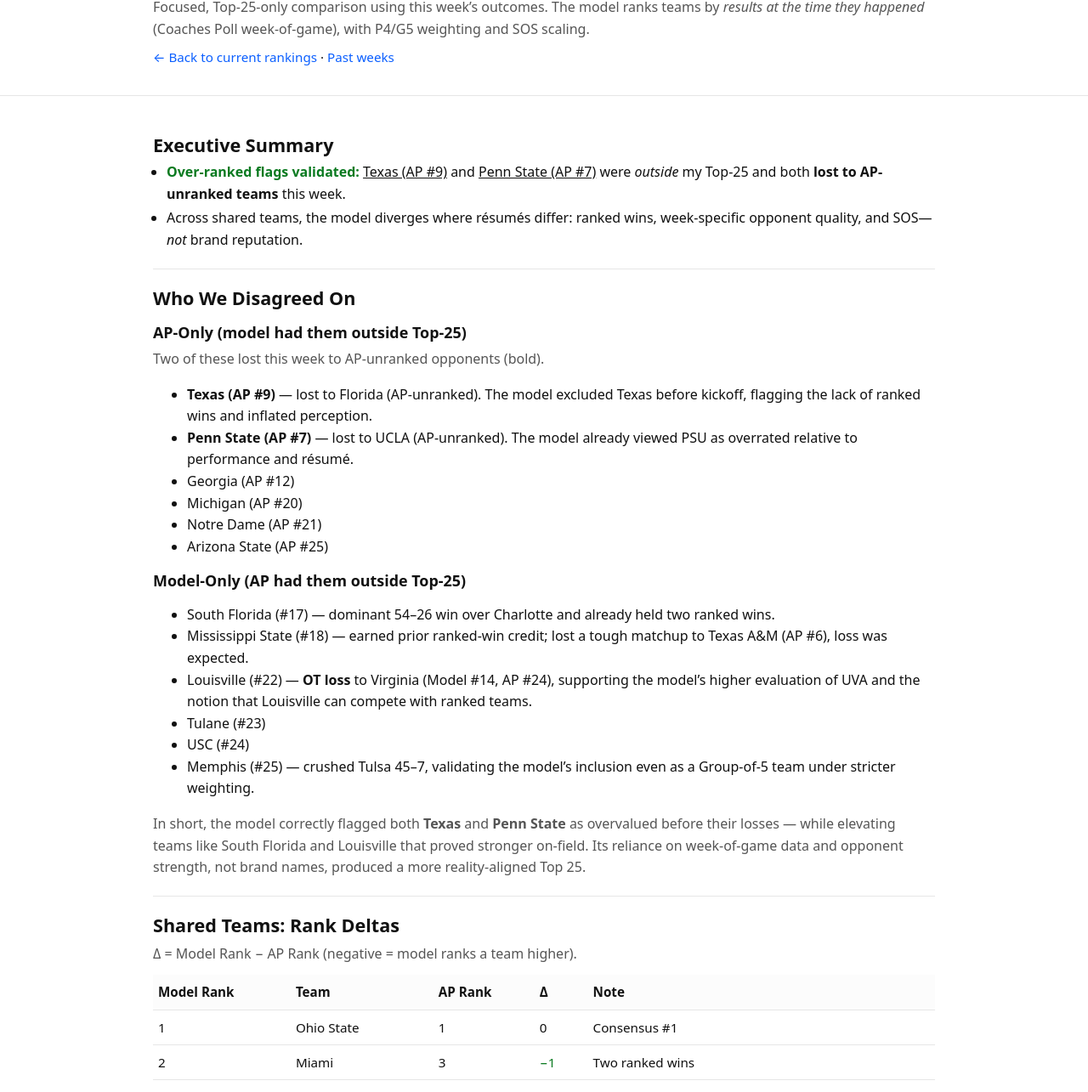
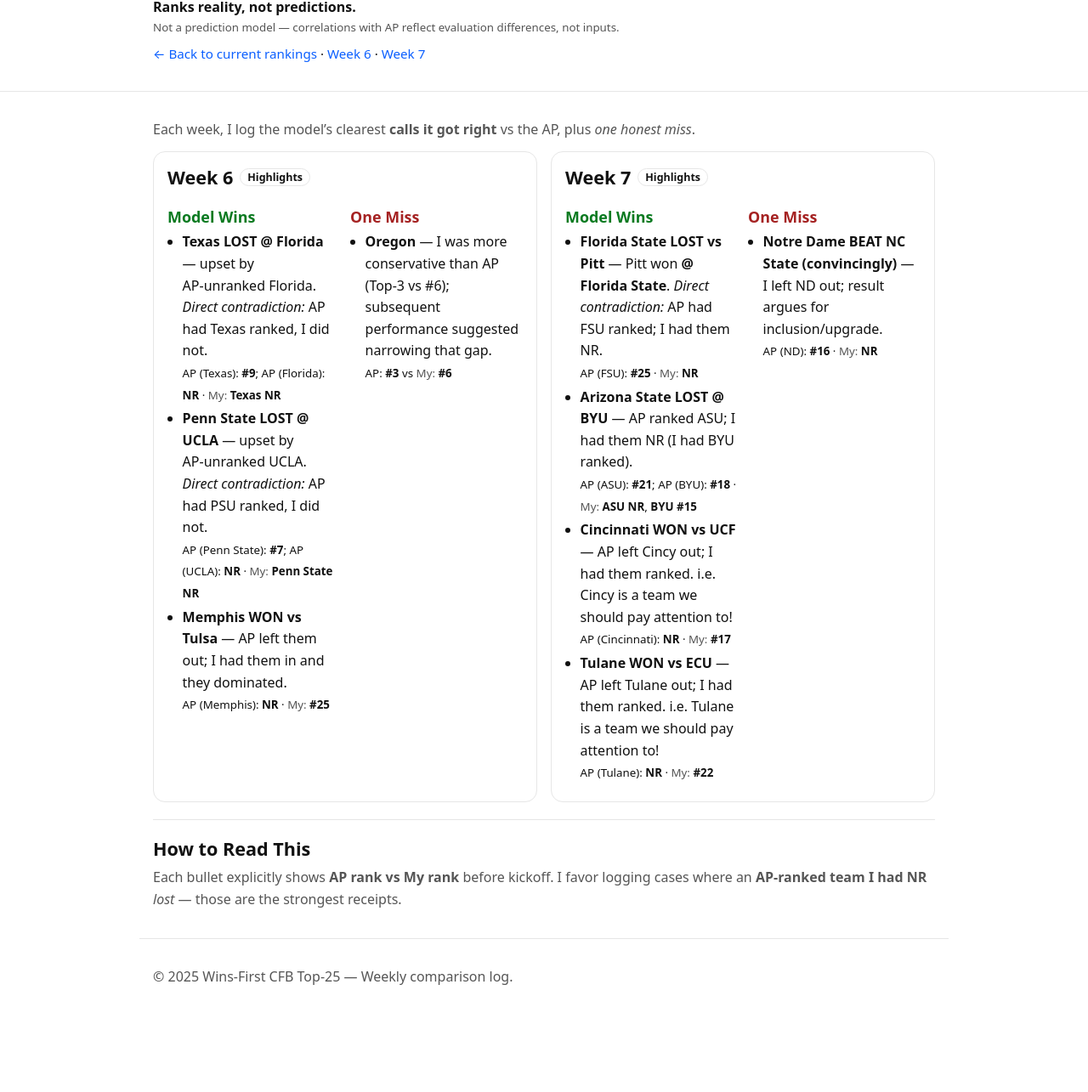
Before and after one commit to kaimorales/CFB-Ranking-Model, a plain HTML site: page compareW6.html in a window 1280 px wide. Shown: the part 121-1406 px from the top of the page at 85% size. After the commit the page ends 1315 px from the top, so only its background shows below. Drawn offline with nearby package versions, Linux system fonts and the light colour scheme.

Commit message:
Update compareW6.html

```diff
--- a/compareW6.html
+++ b/compareW6.html
@@ -2,15 +2,16 @@
 <html lang="en">
 <head>
   <meta charset="utf-8" />
-  <title>Compare (Week 6) — cfbrank.org</title>
+  <title>Compare (Weeks 6–7) — cfbrank.org</title>
   <meta name="viewport" content="width=device-width, initial-scale=1" />
-  <meta name="description" content="Week 6 comparison of the Wins-First model versus the AP Top-25 using game outcomes." />
+  <meta name="description" content="Biggest weekly wins (and one miss) of the Wins-First model vs the AP Top-25." />
   <style>
     :root {
       --bg:#ffffff; --ink:#111; --muted:#555; --rule:#e6e6e6; --accent:#0b5fff;
       --mono: ui-monospace,SFMono-Regular,Menlo,Consolas,"Liberation Mono",monospace;
       --sans: system-ui,-apple-system,Segoe UI,Roboto,"Helvetica Neue",Arial,"Noto Sans","Liberation Sans",sans-serif;
       --maxw: 920px;
+      --good:#0a7a20; --bad:#a52222; --chip:#f4f7ff; --chipbd:#dfe7ff; --chipfg:#183a9e;
     }
     html,body{background:var(--bg);color:var(--ink);margin:0;padding:0}
     body{font-family:var(--sans);line-height:1.6}
@@ -23,162 +24,119 @@
     h3{font-size:1.12rem;margin-top:1rem}
     p{margin:0.5rem 0}
     .muted{color:var(--muted)}
-    .pill{display:inline-block;background:#f4f7ff;color:#183a9e;border:1px solid #dfe7ff;border-radius:999px;padding:2px 10px;font-size:.85rem}
+    .pill{display:inline-block;background:var(--chip);color:var(--chipfg);border:1px solid var(--chipbd);border-radius:999px;padding:2px 10px;font-size:.85rem}
     .rule{height:1px;background:var(--rule);border:0;margin:1.25rem 0}
-    table{width:100%;border-collapse:collapse;font-size:.95rem;margin:0.75rem 0}
-    th,td{border-bottom:1px solid var(--rule);padding:8px 6px;text-align:left}
-    th{background:#fcfcfc;font-weight:600}
-    code{font-family:var(--mono)}
-    ul.inline{padding-left:1rem;margin:0.4rem 0}
-    ul.inline li{margin:0.2rem 0}
-    .badge{font-size:0.78rem;border:1px solid var(--rule);padding:2px 8px;border-radius:999px}
-    .good{color:#0a7a20}
-    .warn{color:#a52222}
     a{color:var(--accent);text-decoration:none}
     a:hover{text-decoration:underline}
     .back{font-size:.95rem}
+    .tagline{font-weight:600;margin-top:.4rem}
+    .tagline small{display:block;color:var(--muted);font-weight:500}
+
+    /* Week cards */
+    .weeks{display:grid;grid-template-columns:1fr;gap:16px;margin-top:12px}
+    @media(min-width:840px){.weeks{grid-template-columns:1fr 1fr}}
+    .card{border:1px solid var(--rule);border-radius:14px;padding:16px}
+    .card h2{display:flex;align-items:center;gap:8px;margin-top:0}
+    .badge{font-size:.78rem;border:1px solid var(--rule);padding:2px 8px;border-radius:999px}
+    .good{color:var(--good)}
+    .bad{color:var(--bad)}
+    ul.tight{padding-left:1.1rem;margin:0.35rem 0}
+    ul.tight li{margin:0.2rem 0}
+
+    /* Mini list layout */
+    .cols{display:grid;grid-template-columns:1fr;gap:12px}
+    @media(min-width:560px){.cols{grid-template-columns:1fr 1fr}}
+
+    /* Footer */
+    .footnote{font-size:.9rem;color:var(--muted)}
   </style>
-  <!-- Optional: MathJax in case you reference any formulas here -->
-  <script>
-    window.MathJax = { tex:{inlineMath:[['$','$'],['\\(','\\)']]}, svg:{fontCache:'global'} };
-  </script>
-  <script defer src="https://cdn.jsdelivr.net/npm/mathjax@3/es5/tex-svg.js"></script>
 </head>
 <body>
   <header>
     <div class="container">
-      <div class="pill">Wins-First CFB Top-25 (Comparison)</div>
-      <h1>Week 6 — Model vs AP Top-25</h1>
-      <p class="muted">
-        Focused, Top-25-only comparison using this week’s outcomes. The model ranks teams by <em>results at the time they happened</em> (Coaches Poll week-of-game), with P4/G5 weighting and SOS scaling.
-      </p>
-      <p class="back"><a href="index.html">← Back to current rankings</a> &middot; <a href="weeks.html">Past weeks</a></p>
+      <div class="pill">Wins‑First CFB Top‑25</div>
+      <h1>Model vs AP — Biggest Weekly Wins & Misses</h1>
+      <p class="tagline">Ranks reality, not predictions. <small>Not a prediction model — correlations with AP reflect evaluation differences, not inputs.</small></p>
+      <p class="back"><a href="index.html">← Back to current rankings</a> · <a href="#wk6">Week 6</a> · <a href="#wk7">Week 7</a></p>
     </div>
   </header>
 
   <main class="container">
-    <section>
-      <h2>Executive Summary</h2>
-      <ul class="inline">
-        <li><strong class="good">Over-ranked flags validated:</strong> <u>Texas (AP #9)</u> and <u>Penn State (AP #7)</u> were <em>outside</em> my Top-25 and both <strong>lost to AP-unranked teams</strong> this week.</li>
-        <li>Across shared teams, the model diverges where résumés differ: ranked wins, week-specific opponent quality, and SOS—<em>not</em> brand reputation.</li>
-      </ul>
-    </section>
+    <p class="muted">Each week, I log the model’s clearest <strong>calls it got right</strong> vs the AP, plus <em>one honest miss</em>.</p>
+
+    <div class="weeks">
+      <!-- WEEK 6 CARD -->
+      <section id="wk6" class="card" aria-labelledby="w6h">
+        <h2 id="w6h">Week 6 <span class="badge">Highlights</span></h2>
+        <div class="cols">
+          <div>
+            <h3 class="good">Model Wins</h3>
+            <ul class="tight">
+              <li><strong>Texas LOST @ Florida</strong> — upset by AP‑unranked Florida. <em>Direct contradiction:</em> AP had Texas ranked, I did not. <br/>
+                <small>AP (Texas): <strong>#9</strong>; AP (Florida): <strong>NR</strong> · <span class="muted">My:</span> <strong>Texas NR</strong></small>
+              </li>
+              <li><strong>Penn State LOST @ UCLA</strong> — upset by AP‑unranked UCLA. <em>Direct contradiction:</em> AP had PSU ranked, I did not. <br/>
+                <small>AP (Penn State): <strong>#7</strong>; AP (UCLA): <strong>NR</strong> · <span class="muted">My:</span> <strong>Penn State NR</strong></small>
+              </li>
+              <li><strong>Memphis WON vs Tulsa</strong> — AP left them out; I had them in and they dominated. <br/>
+                <small>AP (Memphis): <strong>NR</strong> · <span class="muted">My:</span> <strong>#25</strong></small>
+              </li>
+            </ul>
+          </div>
+          <div>
+            <h3 class="bad">One Miss</h3>
+            <ul class="tight">
+              <li><strong>Oregon</strong> — I was more conservative than AP (Top‑3 vs #6); subsequent performance suggested narrowing that gap. <br/>
+                <small>AP: <strong>#3</strong> vs <span class="muted">My:</span> <strong>#6</strong></small>
+              </li>
+            </ul>
+          </div>
+        </div>
+      </section>
+
+      <!-- WEEK 7 CARD -->
+      <section id="wk7" class="card" aria-labelledby="w7h">
+        <h2 id="w7h">Week 7 <span class="badge">Highlights</span></h2>
+        <div class="cols">
+          <div>
+            <h3 class="good">Model Wins</h3>
+            <ul class="tight">
+              <li><strong>Florida State LOST vs Pitt</strong> — Pitt won <strong>@ Florida State</strong>. <em>Direct contradiction:</em> AP had FSU ranked; I had them NR. <br/>
+                <small>AP (FSU): <strong>#25</strong> · <span class="muted">My:</span> <strong>NR</strong></small>
+              </li>
+              <li><strong>Arizona State LOST @ BYU</strong> — AP ranked ASU; I had them NR (I had BYU ranked). <br/>
+                <small>AP (ASU): <strong>#21</strong>; AP (BYU): <strong>#18</strong> · <span class="muted">My:</span> <strong>ASU NR</strong>, <strong>BYU #15</strong></small>
+              </li>
+              <li><strong>Cincinnati WON vs UCF</strong> — AP left Cincy out; I had them ranked. i.e. Cincy is a team we should pay attention to! <br/>
+                <small>AP (Cincinnati): <strong>NR</strong> · <span class="muted">My:</span> <strong>#17</strong></small>
+              </li>
+              <li><strong>Tulane WON vs ECU</strong> — AP left Tulane out; I had them ranked. i.e. Tulane is a team we should pay attention to! <br/>
+                <small>AP (Tulane): <strong>NR</strong> · <span class="muted">My:</span> <strong>#22</strong></small>
+              </li>
+            </ul>
+          </div>
+          <div>
+            <h3 class="bad">One Miss</h3>
+            <ul class="tight">
+              <li><strong>Notre Dame BEAT NC State (convincingly)</strong> — I left ND out; result argues for inclusion/upgrade. <br/>
+                <small>AP (ND): <strong>#16</strong> · <span class="muted">My:</span> <strong>NR</strong></small>
+              </li>
+            </ul>
+          </div>
+        </div>
+      </section>
+    </div>
 
     <hr class="rule" />
 
     <section>
-      <h2>Who We Disagreed On</h2>
-
-      <h3>AP-Only (model had them outside Top-25)</h3>
-      <p class="muted">Two of these lost this week to AP-unranked opponents (bold).</p>
-      <ul>
-        <li><strong>Texas (AP #9)</strong> — lost to Florida (AP-unranked). The model excluded Texas before kickoff, flagging the lack of ranked wins and inflated perception.</li>
-        <li><strong>Penn State (AP #7)</strong> — lost to UCLA (AP-unranked). The model already viewed PSU as overrated relative to performance and résumé.</li>
-        <li>Georgia (AP #12)</li>
-        <li>Michigan (AP #20)</li>
-        <li>Notre Dame (AP #21)</li>
-        <li>Arizona State (AP #25)</li>
-      </ul>
-
-      <h3>Model-Only (AP had them outside Top-25)</h3>
-      <ul>
-        <li>South Florida (#17) — dominant 54–26 win over Charlotte and already held two ranked wins.</li>
-        <li>Mississippi State (#18) — earned prior ranked-win credit; lost a tough matchup to Texas A&M (AP #6), loss was expected.</li>
-        <li>Louisville (#22) — <strong>OT loss</strong> to Virginia (Model #14, AP #24), supporting the model’s higher evaluation of UVA and the notion that Louisville can compete with ranked teams.</li>
-        <li>Tulane (#23)</li>
-        <li>USC (#24)</li>
-        <li>Memphis (#25) — crushed Tulsa 45–7, validating the model’s inclusion even as a Group-of-5 team under stricter weighting.</li>
-      </ul>
-
-      <p class="muted">
-        In short, the model correctly flagged both <strong>Texas</strong> and <strong>Penn State</strong> as overvalued before their losses — while elevating teams like South Florida and Louisville that proved stronger on-field.
-        Its reliance on week-of-game data and opponent strength, not brand names, produced a more reality-aligned Top 25.
-      </p>
-    </section>
-
-
-
-    <hr class="rule" />
-
-    <section>
-      <h2>Shared Teams: Rank Deltas</h2>
-      <p class="muted">Δ = Model Rank − AP Rank (negative = model ranks a team higher).</p>
-
-      <table aria-label="Model vs AP Rank Deltas (Week 6)">
-        <thead>
-          <tr>
-            <th>Model Rank</th><th>Team</th><th>AP Rank</th><th>Δ</th><th>Note</th>
-          </tr>
-        </thead>
-        <tbody>
-          <tr><td>1</td><td>Ohio State</td><td>1</td><td>0</td><td>Consensus #1</td></tr>
-          <tr><td>2</td><td>Miami</td><td>3</td><td class="good">−1</td><td>Two ranked wins</td></tr>
-          <tr><td>3</td><td>Ole Miss</td><td>4</td><td class="good">−1</td><td>Undefeated + ranked win</td></tr>
-          <tr><td>4</td><td>Oregon</td><td>2</td><td class="warn">+2</td><td>Model a bit more conservative</td></tr>
-          <tr><td>5</td><td>Indiana</td><td>8</td><td class="good">−3</td><td>Résumé > reputation</td></tr>
-          <tr><td>6</td><td>Georgia Tech</td><td>17</td><td class="good">−11</td><td>Biggest positive delta; strong wins</td></tr>
-          <tr><td>7</td><td>Texas A&amp;M</td><td>6</td><td>+1</td><td>Near alignment</td></tr>
-          <tr><td>8</td><td>LSU</td><td>13</td><td class="good">−5</td><td>Opponent quality matters</td></tr>
-          <tr><td>9</td><td>Vanderbilt</td><td>16</td><td class="good">−7</td><td>Undefeated résumé rewarded</td></tr>
-          <tr><td>10</td><td>Alabama</td><td>10</td><td>0</td><td>Aligned</td></tr>
-          <tr><td>11</td><td>Iowa State</td><td>14</td><td class="good">−3</td><td>Undefeated résumé</td></tr>
-          <tr><td>12</td><td>Oklahoma</td><td>5</td><td class="warn">+7</td><td>Model more skeptical</td></tr>
-          <tr><td>13</td><td>BYU</td><td>23</td><td class="good">−10</td><td>Undervalued by AP</td></tr>
-          <tr><td>14</td><td>Virginia</td><td>24</td><td class="good">−10</td><td>Undervalued by AP</td></tr>
-          <tr><td>15</td><td>Missouri</td><td>19</td><td class="good">−4</td><td>Model credits results</td></tr>
-          <tr><td>16</td><td>Tennessee</td><td>15</td><td>+1</td><td>Near alignment</td></tr>
-          <tr><td>19</td><td>Texas Tech</td><td>11</td><td class="warn">+8</td><td>Model more skeptical</td></tr>
-          <tr><td>20</td><td>Illinois</td><td>22</td><td class="good">−2</td><td>Resume support</td></tr>
-          <tr><td>21</td><td>Florida State</td><td>18</td><td class="warn">+3</td><td>Model penalizes losses/quality</td></tr>
-        </tbody>
-      </table>
-
-      <p class="muted">
-        Summary on shared 19 teams: <strong>MAD = 4.16</strong>, <strong>Spearman ρ ≈ 0.71</strong>.
-        The model correlates, but it meaningfully diverges where résumés (ranked wins, week-specific opponent quality, SOS) differ from reputation.
-      </p>
-    </section>
-
-    <hr class="rule" />
-
-    <section>
-      <h2>Outcome Validation (Week 6)</h2>
-      <p>
-        The clearest test this week: the model identified <em>two AP Top-10 teams</em> as
-        <strong>over-ranked before kickoff</strong>—and both lost to AP-unranked opponents:
-      </p>
-      <ul class="inline">
-        <li><strong>Texas (AP #9):</strong> lost to <em>Florida</em>.</li>
-        <li><strong>Penn State (AP #7):</strong> lost to <em>UCLA</em>.</li>
-      </ul>
-      <p>
-        That’s exactly the aim of a wins-first system: reward teams for <em>what they’ve done</em> (ranked wins at the time,
-        strong opponents, SOS) and down-weight brand reputation. Week-of-game opponent quality (via Coaches Poll) ensures
-        upsets are valued when they happened—not retroactively.
-      </p>
-    </section>
-
-    <hr class="rule" />
-
-    <section>
-      <h2>Why the Model Outperforms Poll Heuristics</h2>
-      <ul class="inline">
-        <li><strong>Week-specific quality:</strong> opponent strength \(Q\) is taken from the <em>Coaches Poll at game time</em>, not end-of-season hindsight.</li>
-        <li><strong>Ranked-win emphasis:</strong> multiplicative boost for ranked wins and discounted penalties for ranked losses.</li>
-        <li><strong>Conference tiering for unranked:</strong> unranked P4 wins &gt; unranked G5 wins; G5 losses sting more.</li>
-        <li><strong>SOS scaling:</strong> season-level multiplier favors teams who schedule (and beat) stronger opponents.</li>
-        <li><strong>Diminishing returns:</strong> curbs padding against unranked G5 teams.</li>
-      </ul>
-      <p class="muted">
-        Result: teams like <strong>Georgia Tech</strong> and <strong>Vanderbilt</strong> get properly credited for real wins,
-        while teams elevated by reputation alone (e.g., <strong>Texas</strong>, <strong>Penn State</strong>) are not protected.
-      </p>
+      <h2>How to Read This</h2>
+      <p class="muted">Each bullet explicitly shows <strong>AP rank vs My rank</strong> before kickoff. I favor logging cases where an <strong>AP‑ranked team I had NR</strong> <em>lost</em> — those are the strongest receipts. </p>
     </section>
   </main>
 
   <footer class="container">
-    <p class="muted">© <span id="yr"></span> Wins-First CFB Top-25 — Week 6 comparison.</p>
+    <p class="muted">© <span id="yr"></span> Wins‑First CFB Top‑25 — Weekly comparison log.</p>
   </footer>
   <script>document.getElementById('yr').textContent=new Date().getFullYear();</script>
 </body>
```
